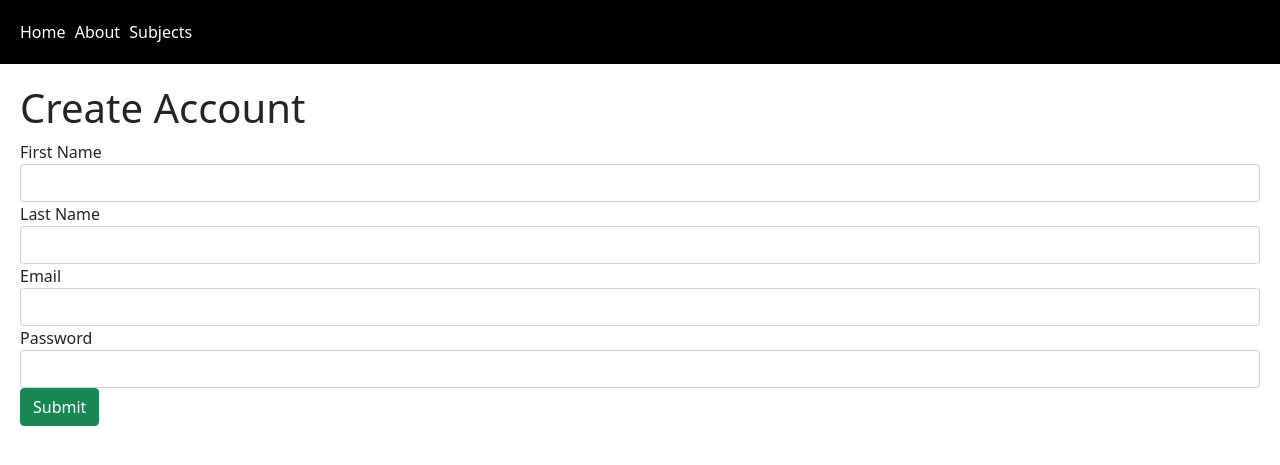
After one commit to maxZimm/flasktut, a Flask app: page /account/register in a window 1280 px wide. The commit adds this page. Shown: the top 465 px of the page. Run offline with Flask 2, Linux system fonts and the light colour scheme; parts of the project's set-up code (start-up, migrations or seed data) failed here and were passed over.

Commit message:
register user bluprint create register form and account page

```diff
--- a/app.py
+++ b/app.py
@@ -14,8 +14,10 @@ def register_blueprints(app=app):
 
     from views import home_views
     from views import subject_views
+    from views import user_views
     app.register_blueprint(home_views.blueprint)
     app.register_blueprint(subject_views.blueprint)
+    app.register_blueprint(user_views.blueprint)
 
 if __name__ == '__main__':
     main()
--- a/templates/subjects/subjects.html
+++ b/templates/subjects/subjects.html
@@ -4,7 +4,7 @@
   <h1>Subjects</h1>
 
   <h2>Add Subjects</h2>
-  <form action='' method='Post' class='form'	>
+  <form action='' method='Post' class='form'>
     <div class='form-group'>
       <label for='name' class=''>Name</label>
       <input type='text' name='name' class='form-control'>
--- /dev/null
+++ b/templates/user/account.html
@@ -0,0 +1,6 @@
+{% extends 'shared/_layout.html' %}
+
+{% block main_content %}
+  <h1>Hello UserName</h1>
+  <h2>Nice to see you, soon we will show you cool things</h2>
+{% endblock %}
--- /dev/null
+++ b/templates/user/register.html
@@ -0,0 +1,26 @@
+{% extends 'shared/_layout.html' %}
+
+{% block main_content %}
+  <h1>Create Account</h1>
+
+  <form action='' method='POST' class='form'>
+    <div class='form-group'>
+      <label for='first_name'>First Name</label>
+      <input type='text' name='first_name' class='form-control' required>
+      <label for='last_name'>Last Name</label>
+      <input type='text' name='last_name' class='form-control' required>
+      <label for='email'>Email</label>
+      <input type='email' name='email' class='form-control' required>
+      <label for='password'>Password</label>
+      <input type='password' name='password' class='form-control' required>
+      <button type='submit' class='btn btn-success'>Submit</button>
+    </div>
+    {% if errors %}
+      <div class='errors'>
+        {{ errors }}
+      </div>
+    {% endif %}
+  </form>
+{% endblock %}
+{% block add_js %}
+{% endblock %}
--- /dev/null
+++ b/views/user_views.py
@@ -0,0 +1,29 @@
+import flask
+from infrastructure.view_modifier import response
+import db_session
+from models.user import User
+
+blueprint = flask.Blueprint('user',__name__, template_folder='user')
+
+@blueprint.route('/account', methods=['GET'])
+@response(template_file='user/account.html')
+def account_get():
+
+    return {}
+
+@blueprint.route('/account/register', methods=['GET'])
+@response(template_file='user/register.html')
+def regitser_get():
+
+    return {}
+
+@blueprint.route('/account/register', methods=['POST'])
+@response(template_file='user/register.html')
+def regitser_post():
+    r = flask.request
+    for x in r.form.values():
+        if x == '':
+            return {'errors': 'Somethings are missing'}
+
+    else:
+        return flask.redirect('/account')
```
Also changed, not shown: services/user_services.py (added).
